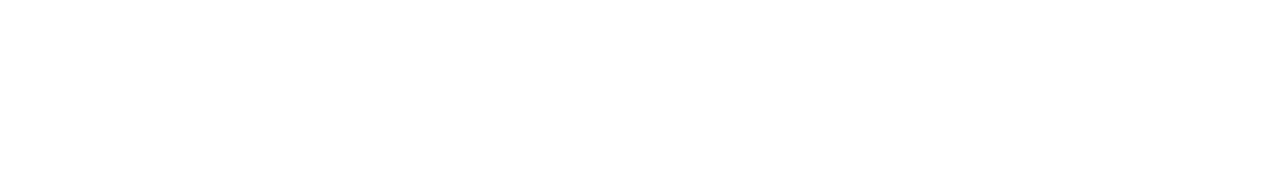
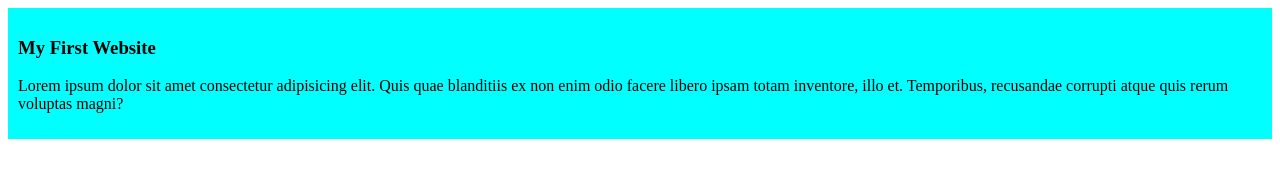
Before and after one commit to omarfaruqeanik/firstgithub, a plain HTML site: page index.html in a window 1280 px wide. Drawn offline with Linux system fonts and the light colour scheme.

Commit message:
Add div & paragraph & H3 And add style.css

```diff
--- a/index.html
+++ b/index.html
@@ -4,8 +4,13 @@
     <meta charset="UTF-8">
     <meta name="viewport" content="width=device-width, initial-scale=1.0">
     <title>My First github repo </title>
+    <link rel="stylesheet" href="style.css">
 </head>
 <body>
+    <div>
+        <h3>My First Website</h3>
+        <p>Lorem ipsum dolor sit amet consectetur adipisicing elit. Quis quae blanditiis ex non enim odio facere libero ipsam totam inventore, illo et. Temporibus, recusandae corrupti atque quis rerum voluptas magni?</p>
 
+    </div>
 </body>
 </html>
--- /dev/null
+++ b/style.css
@@ -0,0 +1,4 @@
+div{
+    background-color: aqua;
+    padding: 10px;
+}
```
